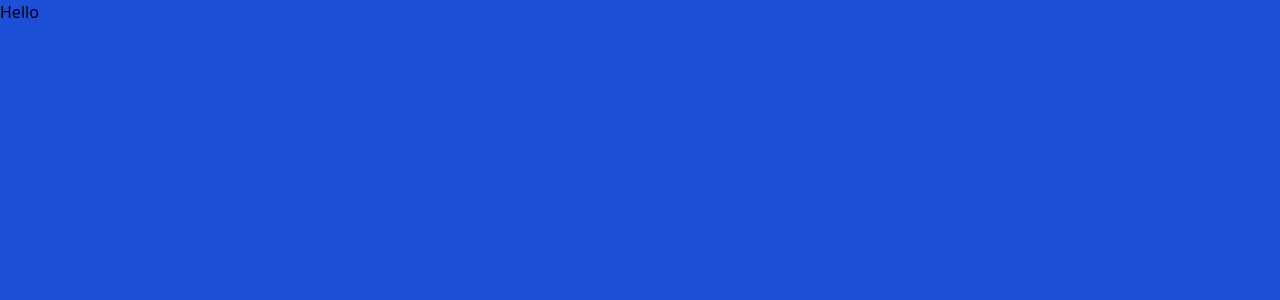
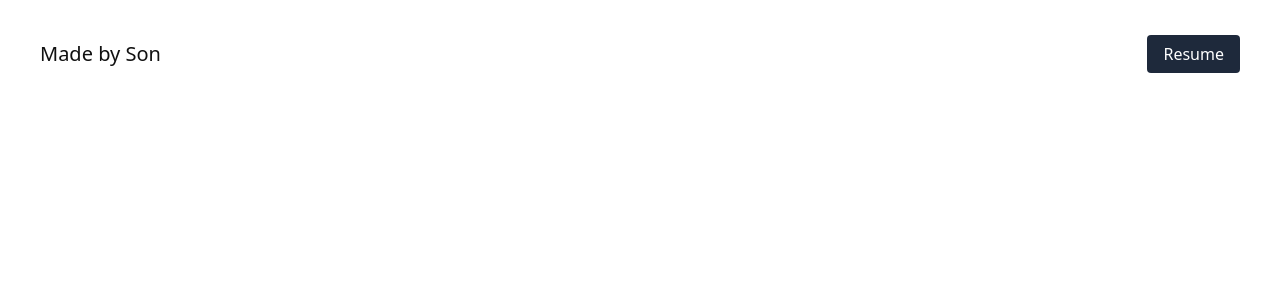
Before and after one commit to SonTR203/portfoliov3, a Next.js app: page / in a window 1280 px wide. Shown: the top 300 px of the page. Built offline with nearby package versions, Linux system fonts and the light colour scheme.

Commit message:
create navbar

```diff
--- a/package.json
+++ b/package.json
@@ -12,7 +12,8 @@
     "@next/font": "13.1.6",
     "next": "13.1.6",
     "react": "18.2.0",
-    "react-dom": "18.2.0"
+    "react-dom": "18.2.0",
+    "react-icons": "^4.7.1"
   },
   "devDependencies": {
     "autoprefixer": "^10.4.13",
--- a/src/pages/index.js
+++ b/src/pages/index.js
@@ -9,9 +9,26 @@ export default function Home() {
         <meta name="viewport" content="width=device-width, initial-scale=1" />
         <link rel="icon" href="/favicon.ico" />
       </Head>
-      <main>
-        <section className="bg-blue-700 h-screen">
-          <h1>Hello</h1>
+      <main className="bg-white px-10">
+        <section className="h-screen">
+          <nav className="py-10 mb-12 flex justify-between">
+            <h className="text-xl">Made by Son</h>
+            <ul className="flex items-center">
+              <li>
+                <a
+                  href="#"
+                  className="bg-gradient-to-r bg-slate-800 px-4 py-2 rounded text-white">
+                  Resume
+                </a>
+              </li>
+              <li>
+                <a href="#"></a>
+              </li>
+              <li>
+                <a href="#"></a>
+              </li>
+            </ul>
+          </nav>
         </section>
       </main>
     </>
--- a/src/styles/globals.css
+++ b/src/styles/globals.css
@@ -9,7 +9,7 @@
     "Roboto Mono", "Oxygen Mono", "Ubuntu Monospace", "Source Code Pro",
     "Fira Mono", "Droid Sans Mono", "Courier New", monospace;
 
-  --foreground-rgb: 0, 0, 0;
+  --foreground-rgb: 255, 255, 255;
   --background-start-rgb: 214, 219, 220;
   --background-end-rgb: 255, 255, 255;
 
@@ -90,7 +90,7 @@ body {
 }
 
 body {
-  color: rgb(var(--foreground-rgb));
+  color: #111;
   background: linear-gradient(
       to bottom,
       transparent,
```
Also changed, not shown: 1 other file (tests, documents, lock files or other folders).
